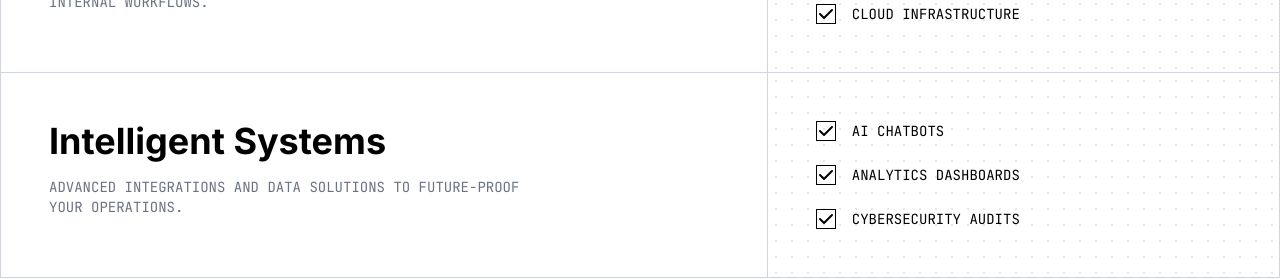
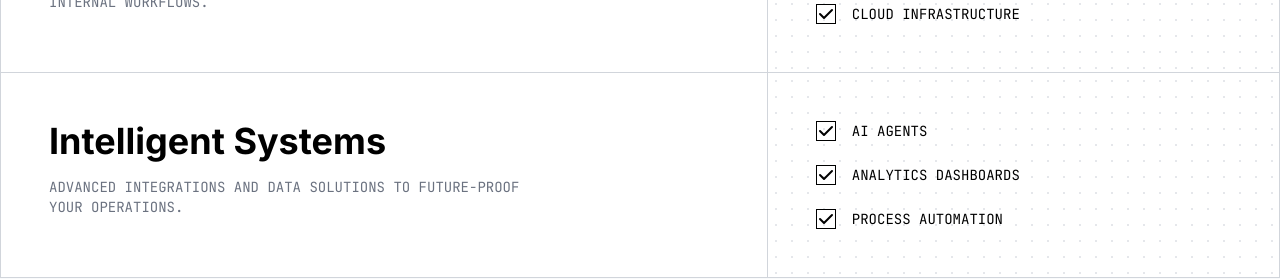
Before and after one commit to The-Code-Consortium/landing-page, a React (Vite) app: page / in a window 1280 px wide. Shown: the part 2140-2419 px from the top of the page. Built offline with nearby package versions, Linux system fonts and the light colour scheme.

Commit message:
Update Service Map

```diff
--- a/src/App.jsx
+++ b/src/App.jsx
@@ -264,9 +264,8 @@ function App() {
 
             {/* Dynamic Dash */}
             <span
-              className={`h-[2px] transition-all duration-300 ${
-                activeSection === section ? 'bg-black w-6' : 'bg-gray-300 w-4 group-hover:bg-black'
-              }`}
+              className={`h-[2px] transition-all duration-300 ${activeSection === section ? 'bg-black w-6' : 'bg-gray-300 w-4 group-hover:bg-black'
+                }`}
             />
           </button>
         ))}
@@ -490,7 +489,7 @@ function App() {
                   viewport={{ once: false, amount: 0.3 }}
                   variants={containerVariants}
                 >
-                  {['AI Chatbots', 'Analytics Dashboards', 'Cybersecurity Audits'].map((service, index) => (
+                  {['AI Agents', 'Analytics Dashboards', 'Process Automation'].map((service, index) => (
                     <li key={index} className="flex items-center">
                       <svg width="20" height="20" viewBox="0 0 20 20" fill="none" className="mr-4 flex-shrink-0 text-black">
                         <rect x="0.5" y="0.5" width="19" height="19" stroke="currentColor" strokeWidth="1" />
```
